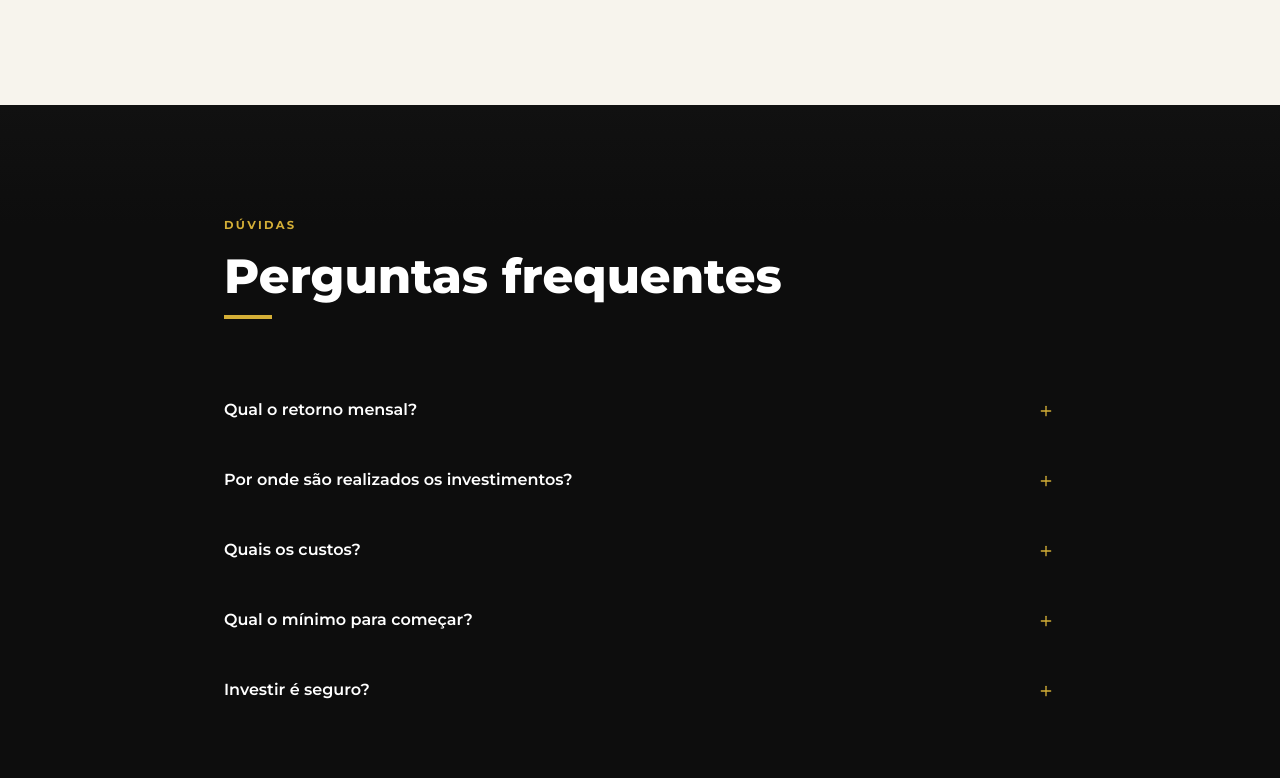
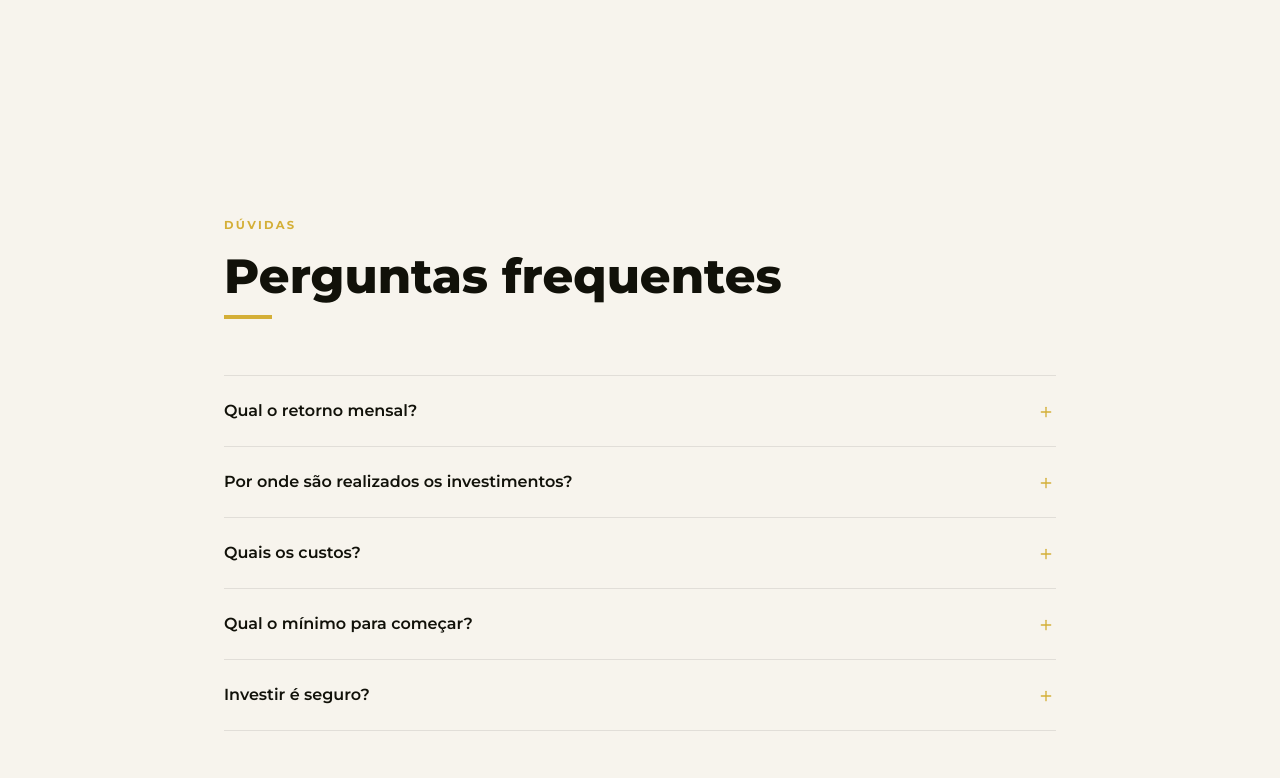
Before and after one commit to theolimaa/lp, a React (Vite) app: page / in a window 1280 px wide. Shown: the part 6562-7340 px from the top of the page. Built offline with nearby package versions, Linux system fonts and the light colour scheme.

Commit message:
Update FAQSection.jsx

```diff
--- a/src/components/FAQSection.jsx
+++ b/src/components/FAQSection.jsx
@@ -17,21 +17,10 @@ const FAQItem = ({ item, index, inView }) => {
       initial={{ opacity: 0, y: 14 }}
       animate={inView ? { opacity: 1, y: 0 } : {}}
       transition={{ duration: 0.5, delay: index * 0.08 }}
-      style={{ borderBottom: '1px solid var(--border-sub)' }}
+      style={{ borderBottom: '1px solid var(--border-light)' }}
     >
-      <button
-        onClick={() => setOpen(o => !o)}
-        className="w-full flex items-start justify-between gap-6 py-6 text-left"
-      >
-        <span
-          className="font-semibold leading-snug"
-          style={{
-            color: open ? 'var(--gold)' : '#FFFFFF',
-            fontFamily: "'Montserrat', sans-serif",
-            fontSize: 'clamp(0.9rem, 2vw, 1rem)',
-            transition: 'color 0.2s',
-          }}
-        >
+      <button onClick={() => setOpen(o => !o)} className="w-full flex items-start justify-between gap-6 py-6 text-left">
+        <span className="font-semibold leading-snug" style={{ color: open ? 'var(--gold)' : 'var(--text-on-light)', fontFamily: "'Montserrat', sans-serif", fontSize: 'clamp(0.9rem, 2vw, 1rem)', transition: 'color 0.2s' }}>
           {item.q}
         </span>
         <span className="flex-shrink-0 mt-0.5 w-5 h-5 flex items-center justify-center" style={{ color: 'var(--gold)' }}>
@@ -40,16 +29,8 @@ const FAQItem = ({ item, index, inView }) => {
       </button>
       <AnimatePresence initial={false}>
         {open && (
-          <motion.div
-            initial={{ height: 0, opacity: 0 }}
-            animate={{ height: 'auto', opacity: 1 }}
-            exit={{ height: 0, opacity: 0 }}
-            transition={{ duration: 0.28, ease: 'easeInOut' }}
-            className="overflow-hidden"
-          >
-            <p className="pb-6 pr-8 leading-relaxed" style={{ color: 'var(--text-muted)', fontSize: '0.92rem' }}>
-              {item.a}
-            </p>
+          <motion.div initial={{ height: 0, opacity: 0 }} animate={{ height: 'auto', opacity: 1 }} exit={{ height: 0, opacity: 0 }} transition={{ duration: 0.28, ease: 'easeInOut' }} className="overflow-hidden">
+            <p className="pb-6 pr-8 leading-relaxed" style={{ color: 'var(--text-body-light)', fontSize: '0.92rem' }}>{item.a}</p>
           </motion.div>
         )}
       </AnimatePresence>
@@ -65,26 +46,18 @@ const FAQSection = () => {
     <section
       ref={ref}
       className="py-20 lg:py-28 px-6"
-      style={{ background: 'linear-gradient(to bottom, #111111 0%, #0D0D0D 120px)' }}
+      style={{ background: 'linear-gradient(to bottom, var(--bg-light) 0%, var(--bg-light) 100%)' }}
     >
       <div className="container mx-auto max-w-4xl">
-        <motion.div
-          initial={{ opacity: 0, y: 24 }}
-          animate={inView ? { opacity: 1, y: 0 } : {}}
-          transition={{ duration: 0.6, ease: [0.22, 1, 0.36, 1] }}
-          className="mb-14"
-        >
+        <motion.div initial={{ opacity: 0, y: 24 }} animate={inView ? { opacity: 1, y: 0 } : {}} transition={{ duration: 0.6, ease: [0.22, 1, 0.36, 1] }} className="mb-14">
           <p className="eyebrow mb-4">Dúvidas</p>
-          <h2 style={{ fontFamily: "'Montserrat', sans-serif", fontWeight: 800, fontSize: 'clamp(2rem, 4vw, 3rem)', color: '#FFFFFF', marginBottom: '0.75rem' }}>
+          <h2 style={{ fontFamily: "'Montserrat', sans-serif", fontWeight: 800, fontSize: 'clamp(2rem, 4vw, 3rem)', color: 'var(--text-on-light)', marginBottom: '0.75rem' }}>
             Perguntas frequentes
           </h2>
           <span className="block w-12 h-1" style={{ backgroundColor: 'var(--gold)' }} />
         </motion.div>
-
-        <div style={{ borderTop: '1px solid var(--border-sub)' }}>
-          {faqs.map((item, i) => (
-            <FAQItem key={i} item={item} index={i} inView={inView} />
-          ))}
+        <div style={{ borderTop: '1px solid var(--border-light)' }}>
+          {faqs.map((item, i) => <FAQItem key={i} item={item} index={i} inView={inView} />)}
         </div>
       </div>
     </section>
```
